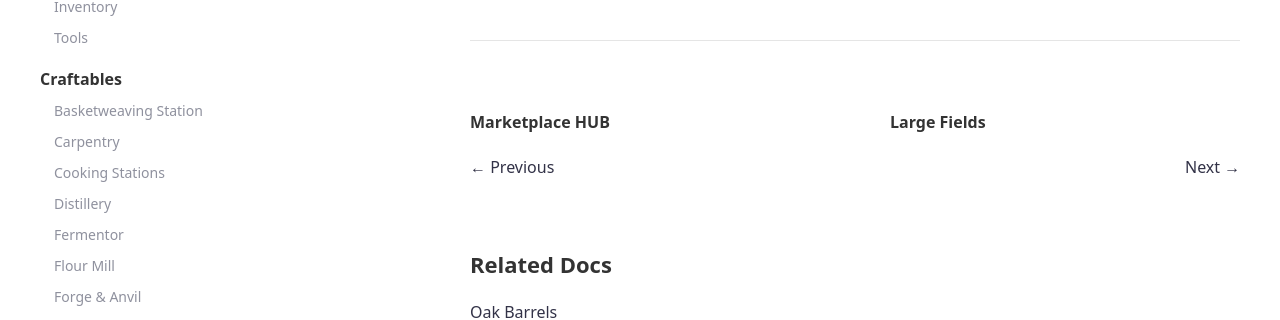
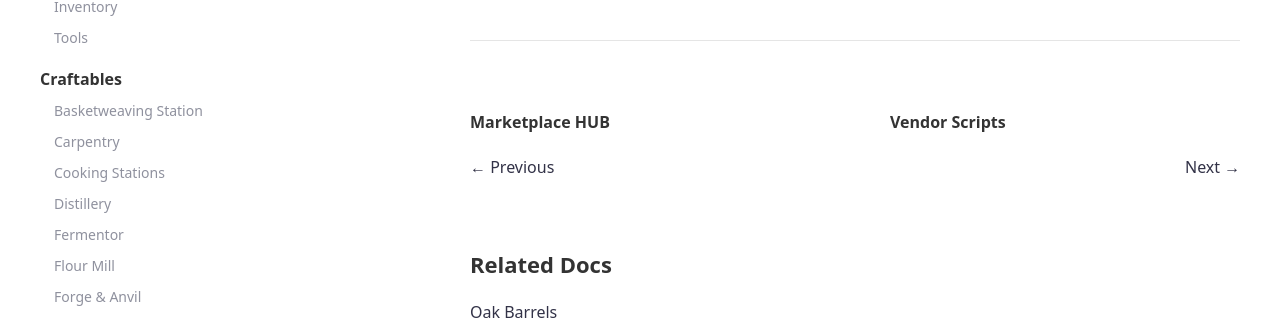
Before and after one commit to SLColonies/Public, a Jekyll site: the page built from _docs/regionserver.md, in a window 1280 px wide and 900 px high, scrolled down 767 px. Shown: the part 414-734 px from the top of the window. Built offline with Jekyll 4.4.1, drawn with Linux system fonts in a browser that asks for light colours.

Commit message:
Add files via upload

```diff
--- a/_data/navigation_docs.yml
+++ b/_data/navigation_docs.yml
@@ -28,6 +28,7 @@
   docs:
   - marketplace
   - regionserver
+  - vendor
 - title: Farmables
   docs:
   - field
```
